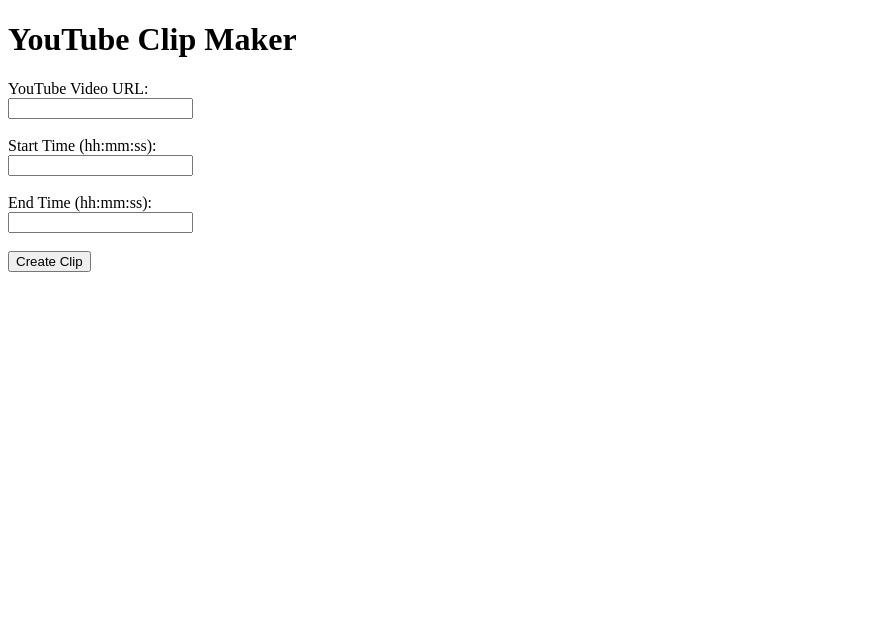
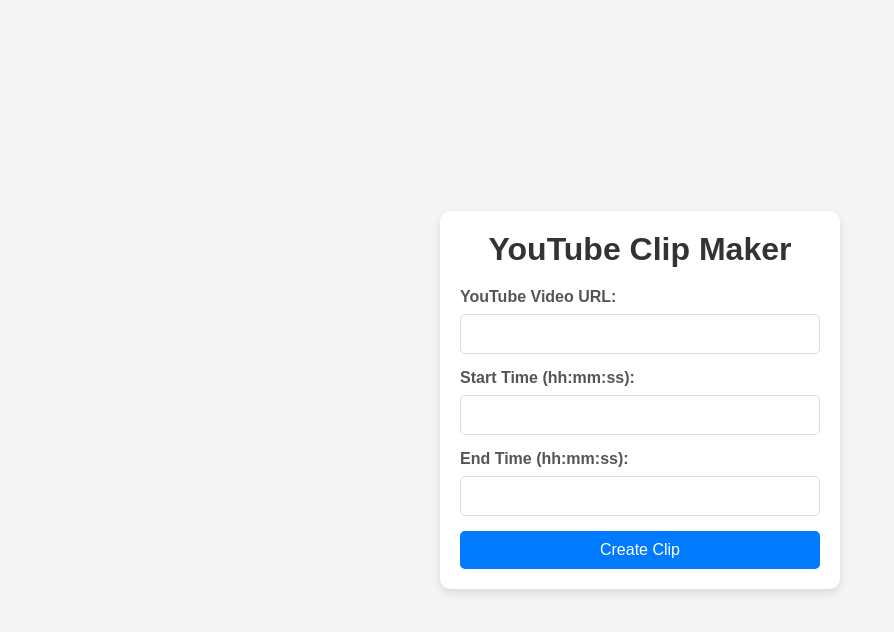
Before and after one commit to Josh2sing/node-youtube-clipper, a website: page index.html in a window 1280 px wide. Shown: the whole page, without its empty margins (0-894 px from the left). Drawn offline with Linux system fonts and the light colour scheme.

Commit message:
added package files

```diff
--- a/index.html
+++ b/index.html
@@ -1,23 +1,117 @@
 <!DOCTYPE html>
 <html lang="en">
+
 <head>
     <meta charset="UTF-8">
     <meta name="viewport" content="width=device-width, initial-scale=1.0">
     <title>YouTube Clip Maker Form</title>
+    <style>
+        * {
+            box-sizing: border-box;
+            margin: 0;
+            padding: 0;
+            font-family: Arial, sans-serif;
+        }
+
+        body {
+            background-color: #f4f4f4;
+            display: flex;
+            align-items: center;
+            justify-content: center;
+            min-height: 100vh;
+            padding: 15px;
+        }
+
+        .container {
+            background-color: #ffffff;
+            padding: 20px;
+            border-radius: 10px;
+            box-shadow: 0px 4px 8px rgba(0, 0, 0, 0.1);
+            max-width: 400px;
+            width: 100%;
+        }
+
+        h1 {
+            text-align: center;
+            margin-bottom: 20px;
+            color: #333;
+        }
+
+        label {
+            display: block;
+            margin-bottom: 8px;
+            font-weight: bold;
+            color: #555;
+        }
+
+        input[type="text"] {
+            width: 100%;
+            padding: 10px;
+            margin-bottom: 15px;
+            border: 1px solid #ddd;
+            border-radius: 5px;
+            font-size: 16px;
+        }
+
+        input[type="text"]:focus {
+            outline: none;
+            border-color: #007BFF;
+            box-shadow: 0 0 5px rgba(0, 123, 255, 0.5);
+        }
+
+        button {
+            background-color: #007BFF;
+            color: #ffffff;
+            border: none;
+            padding: 10px 15px;
+            border-radius: 5px;
+            cursor: pointer;
+            width: 100%;
+            font-size: 16px;
+            transition: background-color 0.3s ease;
+        }
+
+        button:hover {
+            background-color: #0056b3;
+        }
+
+        @media (max-width: 480px) {
+            .container {
+                padding: 15px;
+            }
+
+            h1 {
+                font-size: 1.5em;
+            }
+
+            label {
+                font-size: 0.9em;
+            }
+
+            input[type="text"],
+            button {
+                font-size: 1em;
+            }
+        }
+    </style>
 </head>
+
 <body>
-    <h1>YouTube Clip Maker</h1>
-    <form action="/create-clip" method="POST">
-        <label for="url">YouTube Video URL:</label><br>
-        <input type="text" id="url" name="url" required><br><br>
+    <div class="container">
+        <h1>YouTube Clip Maker</h1>
+        <form action="/create-clip" method="POST">
+            <label for="url">YouTube Video URL:</label>
+            <input type="text" id="url" name="url" required>
 
-        <label for="start">Start Time (hh:mm:ss):</label><br>
-        <input type="text" id="start" name="start" required><br><br>
+            <label for="start">Start Time (hh:mm:ss):</label>
+            <input type="text" id="start" name="start" required>
 
-        <label for="end">End Time (hh:mm:ss):</label><br>
-        <input type="text" id="end" name="end" required><br><br>
+            <label for="end">End Time (hh:mm:ss):</label>
+            <input type="text" id="end" name="end" required>
 
-        <button type="submit">Create Clip</button>
-    </form>
+            <button type="submit">Create Clip</button>
+        </form>
+    </div>
 </body>
+
 </html>
```
Also changed, not shown: main.js (+4 -11 lines), package.json (+7 -0 lines), 1 other file.
